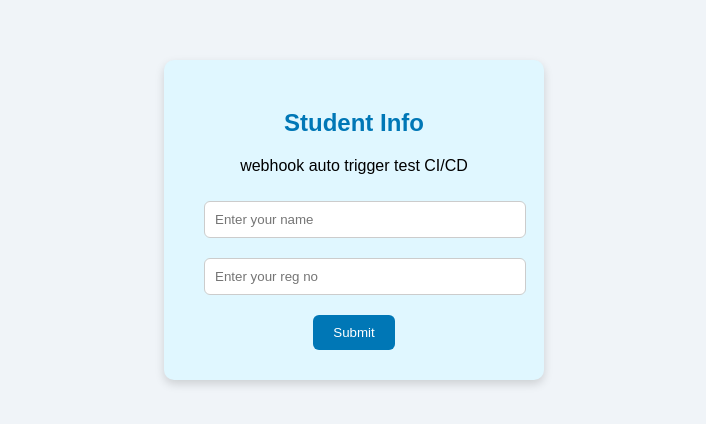
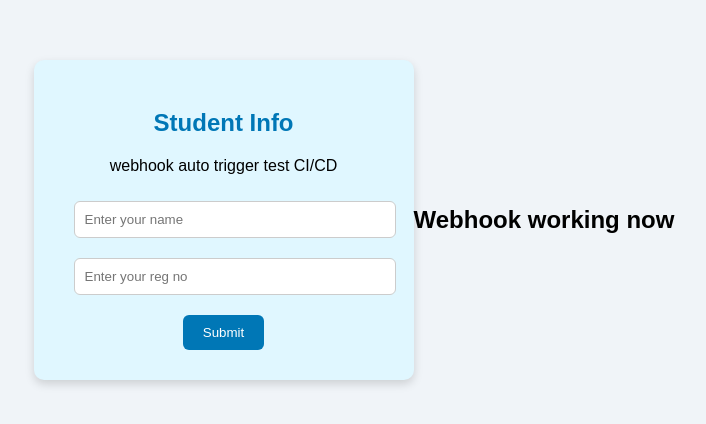
Before and after one commit to NOOR-UL-AIN037/DevOPsSampleProject, a plain HTML site: page ProjectForm/index.html in a window 1280 px wide. Shown: the part 180-604 px from the top of the page, without its empty margins (286-992 px from the left). Drawn offline with Linux system fonts and the light colour scheme.

Commit message:
Webhook fixed test

```diff
--- a/ProjectForm/index.html
+++ b/ProjectForm/index.html
@@ -67,3 +67,4 @@
   </div>
 </body>
 </html>
+<h2>Webhook working now</h2>
```
